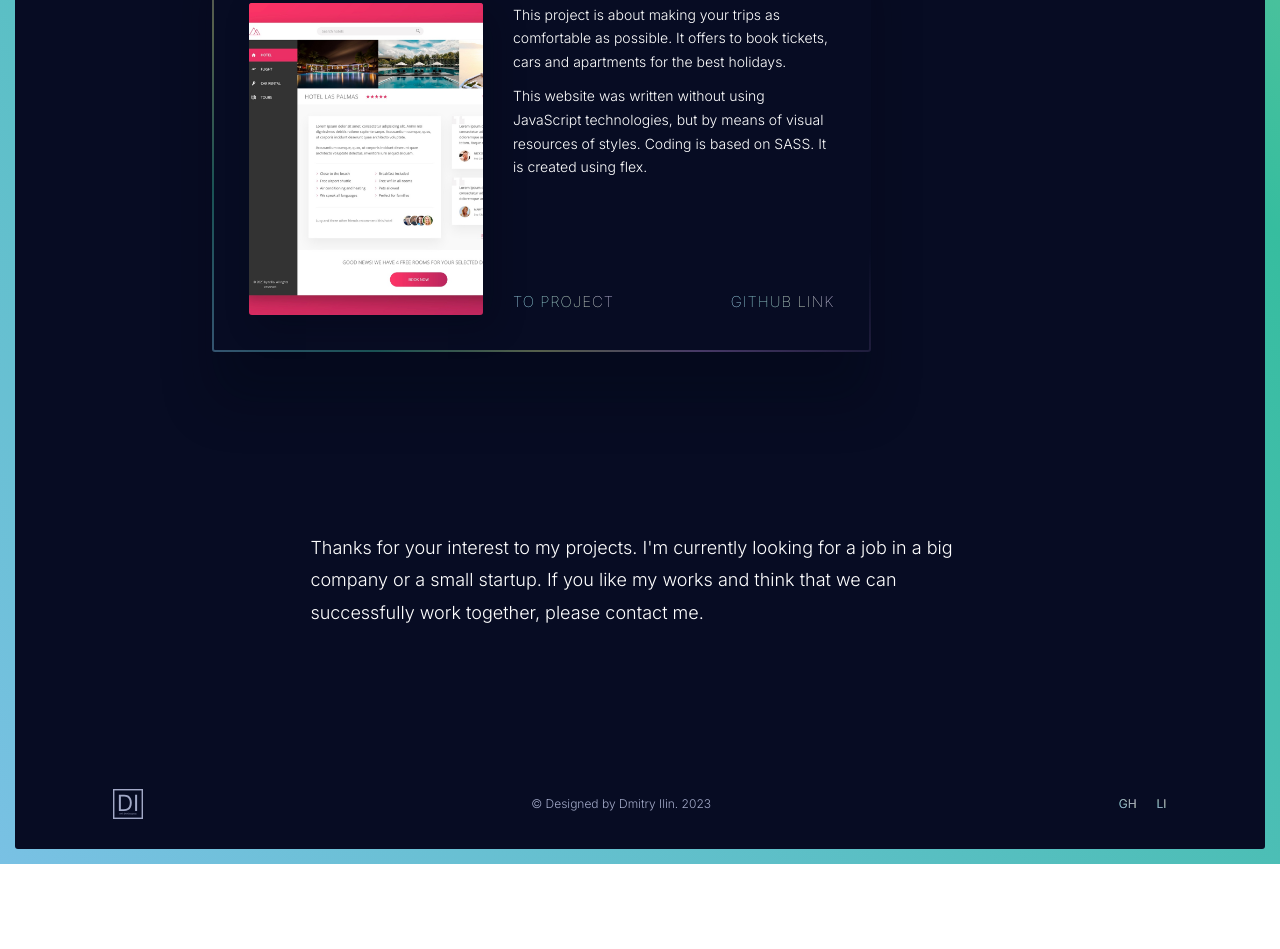
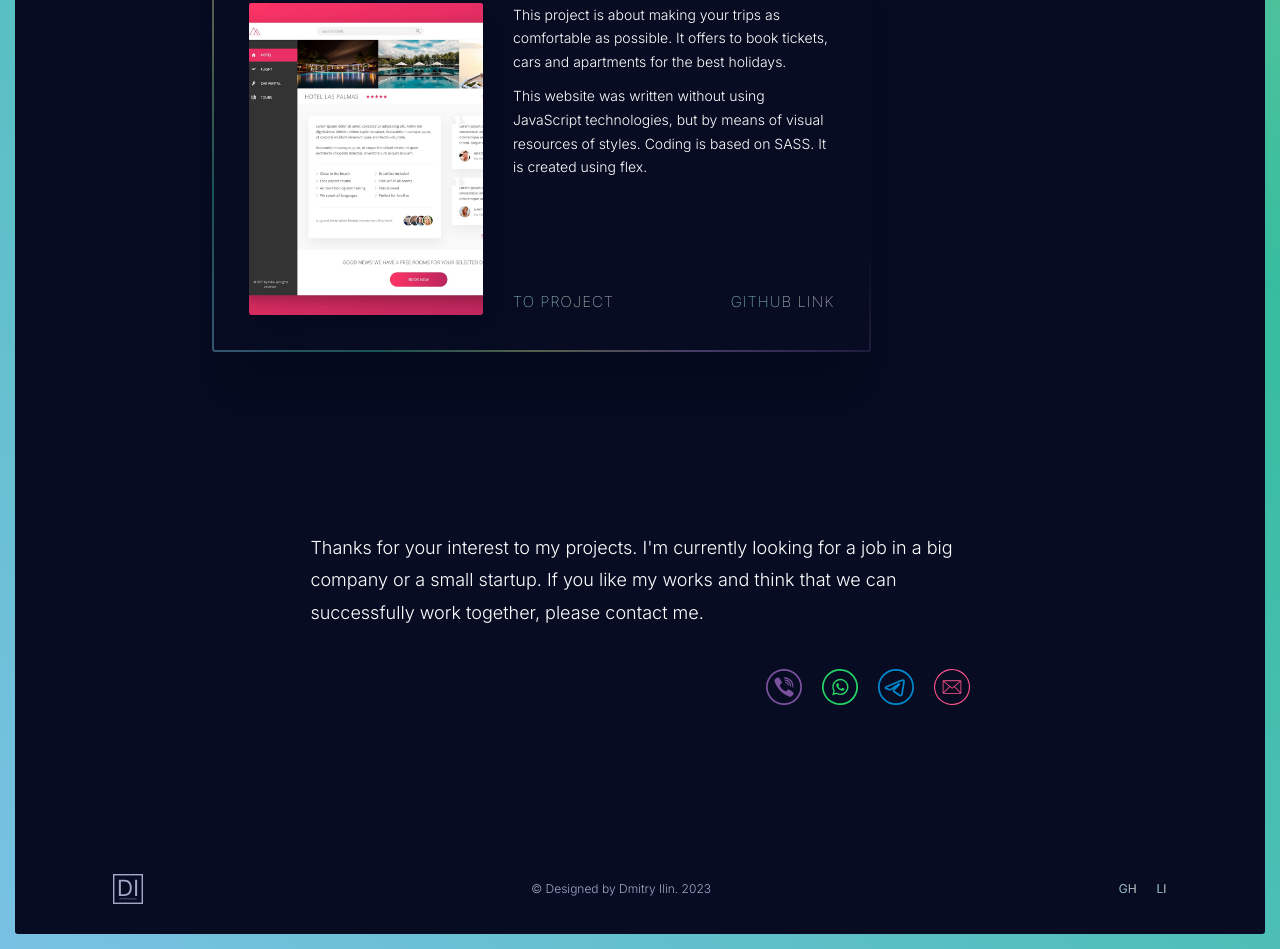
Before and after one commit to Ilin-Dmitry/portfolio, a website built with Parcel: page index.html in a window 1280 px wide. Shown: the part 4011-4960 px from the top of the page. Before the commit the page ends 4875 px from the top, so only its background shows below. Built offline with nearby package versions, Linux system fonts and the light colour scheme.

Commit message:
Add contacts

```diff
--- a/index.html
+++ b/index.html
@@ -158,6 +158,12 @@
 
         <section class="cta" id="cta">
             <p class="cta__text">Thanks for your interest to my projects. I'm currently looking for a job in a big company or a small startup. If you like my works and think that we can successfully work together, please contact me.</p>
+            <div class="cta__contacts">
+                <a href="viber://chat/?number=%2B79020478922" target="_blank" class="cta__contact"><img class="cta__contact-img" src="./img/icons/icon-viber.svg" alt="Viber icon"><p class="cta__contact-text">+7&nbsp;(902)&nbsp;047&nbsp;8922</p></a>
+                <a href="https://wa.me/79020478922" target="_blank"  class="cta__contact"><img class="cta__contact-img" src="./img/icons/icon-whatsapp.svg" alt="Whatspp icon"><p class="cta__contact-text">+7&nbsp;(902)&nbsp;047&nbsp;8922</p></a>
+                <a href="https://t.me/dmitri_ilin" target="_blank" class="cta__contact"><img class="cta__contact-img" src="./img/icons/icon-telegram.svg" alt="Telegram icon"><p class="cta__contact-text">@dmitri_ilin</p></a>
+                <a href="mailto:dm-ilin@mail.ru" target="_blank" class="cta__contact"><img class="cta__contact-img" src="./img/icons/icon-email.svg" alt="Email icon"><p class="cta__contact-text">dm&#8209;ilin@mail.ru</p></a>
+            </div>
         </section>
 
         <footer class="footer">
--- a/sass/_components.scss
+++ b/sass/_components.scss
@@ -377,8 +377,9 @@
             width: 0;
             height: 0;
             background-image: none;
+            padding: 0;
+            margin: 2rem;
         }
-
     }
 
     &__link {
@@ -535,6 +536,76 @@
         font-size: 1.8rem;
         line-height: 1.8;
     }
+
+    &__contacts {
+        display: flex;
+        justify-content: end;
+        margin-top: 3rem;
+        gap: 2rem;
+
+        @media only screen and (max-width: $bp-small) {
+            flex-wrap: wrap;
+            justify-content: space-evenly;
+            width: 80%;
+            margin: 0 auto;
+            margin-top: 3rem;
+        }
+
+        @media only screen and (max-width: $bp-smallest) {
+            display: block;
+        }
+    }
+
+    &__contact {
+        display: flex;
+        align-items: baseline;
+        font-size: 1.6rem;
+        color: var(--color-grey-light);
+        text-decoration: none;
+        transition: all 1.5s ease;
+        width: 3.6rem;
+        max-width: max-content;
+        height: 5.5rem;
+        overflow: hidden;
+
+        @media only screen and (max-width: $bp-small) {
+            width: 100%;
+        }
+
+
+        &:hover,
+        &:active {
+            width: 100%;
+            max-width: max-content;
+        }
+
+        &:hover .cta__contact-text,
+        &:active .cta__contact-text {
+            opacity: 1;
+        }
+
+        &-text {
+            margin-left: 2rem;
+            line-height: 1;
+            font-weight: 300;
+            background: var(--gradient-main);
+            background-clip: text;
+            opacity: 1;
+            transition: all .2s;
+
+            &:hover {
+                color: transparent;
+            }
+        }
+
+        &-img {
+            width: 3.6rem;
+            height: 3.6rem;
+            position: relative;
+            top: 1rem;
+            display: block;
+        }
+    }
 }
 
 .footer {
@@ -595,7 +666,7 @@
     border: 1px solid transparent;
     border-radius: 3px;
     position: fixed;
-    bottom: 5%;
+    bottom: 10%;
     right: 5%;
     display: flex;
     justify-content: center;
```
Also changed, not shown: css/style.css, img/icons/icon-email.svg (added), img/icons/icon-telegram.svg (added), img/icons/icon-viber.svg (added), img/icons/icon-whatsapp.svg (added).
